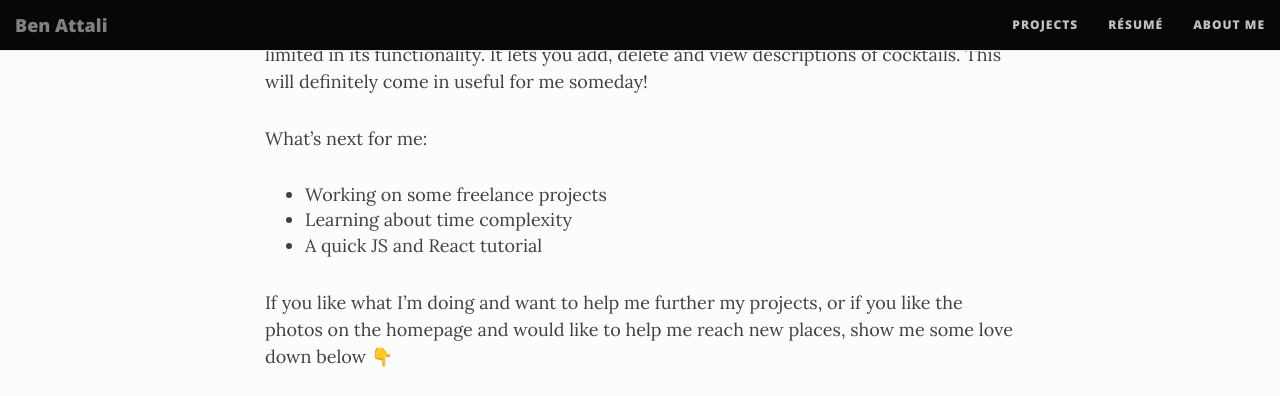
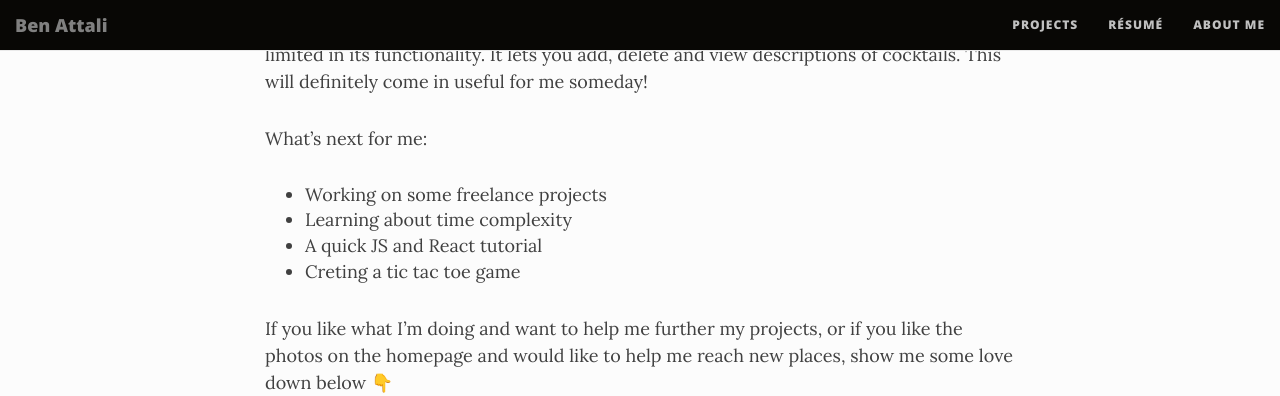
Before and after one commit to benattali/benattali.github.io, a Jekyll site: the page built from projects.md, in a window 1280 px wide and 900 px high, scrolled down 816 px, cut to the strip 0-396 px from the top of the window. Built offline with Jekyll 4.4.1, drawn with Linux system fonts in a browser that asks for light colours; nearby versions of some CDN libraries.

Commit message:
Update projects.md

```diff
--- a/projects.md
+++ b/projects.md
@@ -24,6 +24,7 @@ What's next for me:
 * Working on some freelance projects
 * Learning about time complexity
 * A quick JS and React tutorial
+* Creting a tic tac toe game
 
 If you like what I'm doing and want to help me further my projects, or if you like the photos on the homepage and would like to help me reach new places, show me some love down below 👇
 
```
